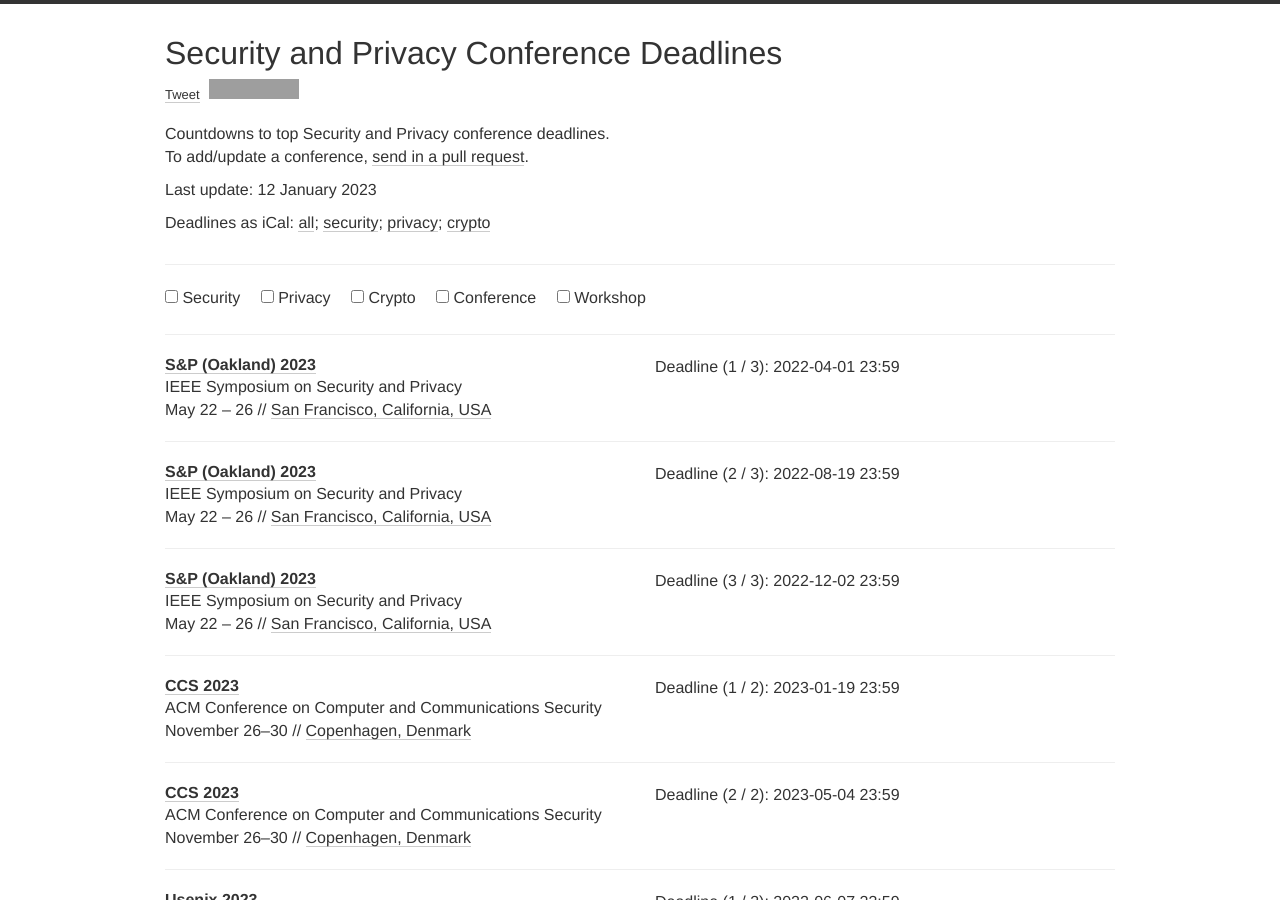
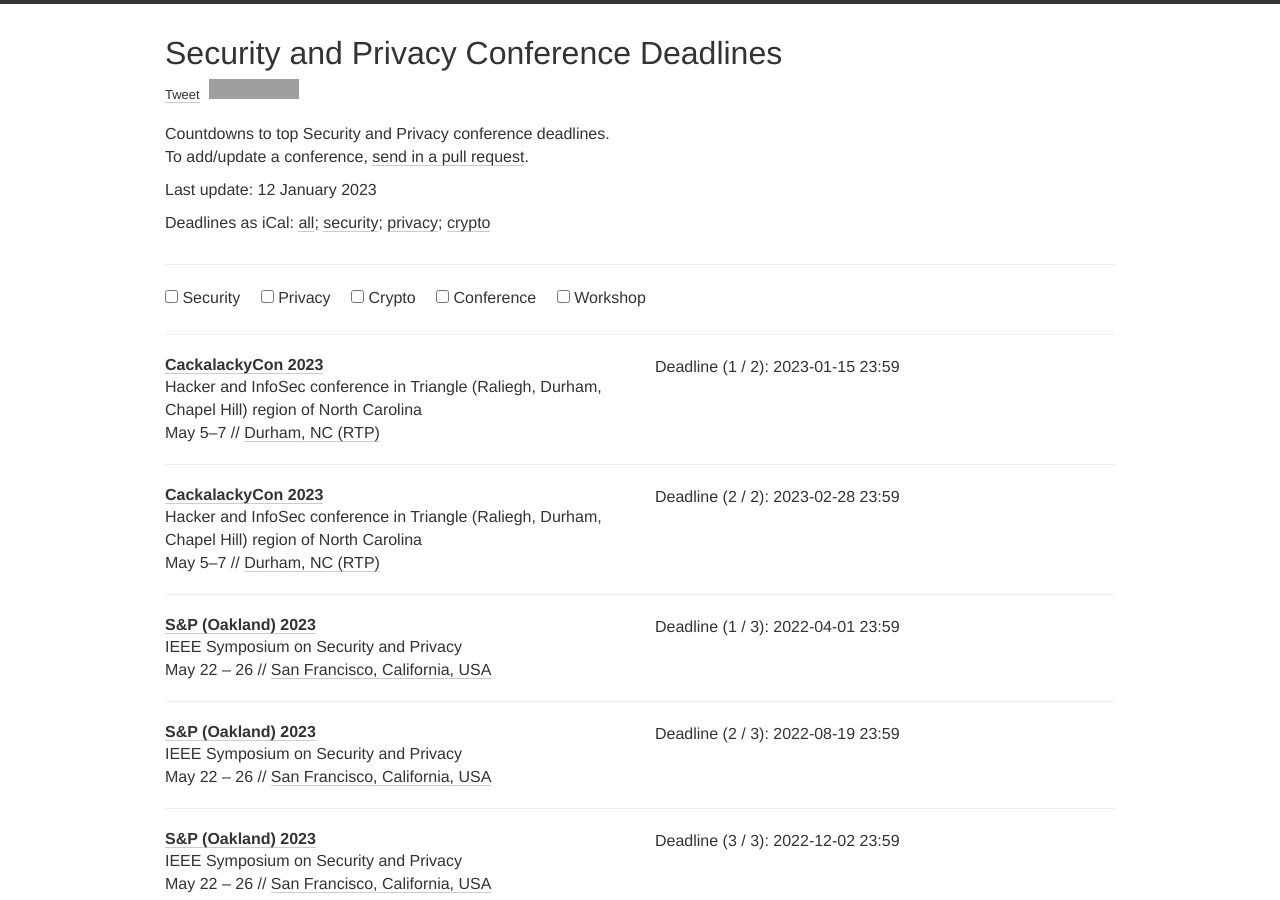
Before and after one commit to sec-deadlines/sec-deadlines.github.io, a Jekyll site: the page built from index.html, in a window 1280 px wide and 900 px high. Built offline with Jekyll 4.4.1, drawn with Linux system fonts in a browser that asks for light colours; nearby versions of some CDN libraries; comment, search, counter and statistics services are not loaded; grey boxes are pictures that could not be loaded.

Commit message:
Add CackalackyCon

```diff
--- a/_data/conferences.yml
+++ b/_data/conferences.yml
@@ -1,5 +1,16 @@
 ---
  # Security and Privacy
+
+- name: CackalackyCon
+  description: Hacker and InfoSec conference in Triangle (Raliegh, Durham, Chapel Hill) region of North Carolina
+  year: 2023
+  link: https://cackalackycon.org
+  deadline:
+    - "2023-01-15 23:59"
+    - "2023-02-28 23:59"
+  date: May 5-7
+  place: Durham, NC (RTP)
+  tags: [SEC, PRIV, CONF]
 
 - name: S&P (Oakland)
   year: 2023
```
